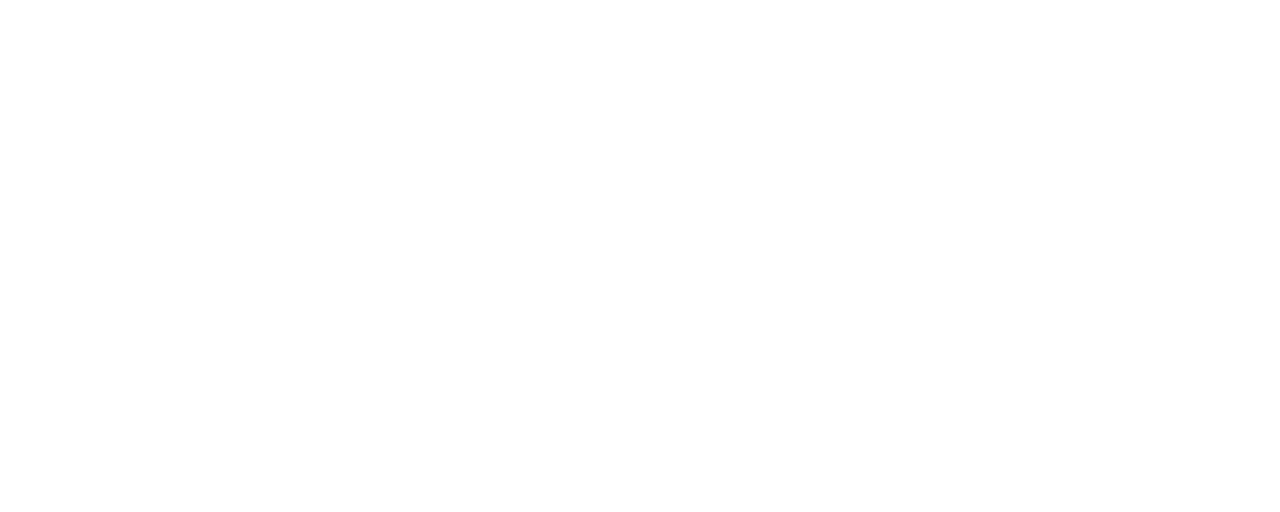
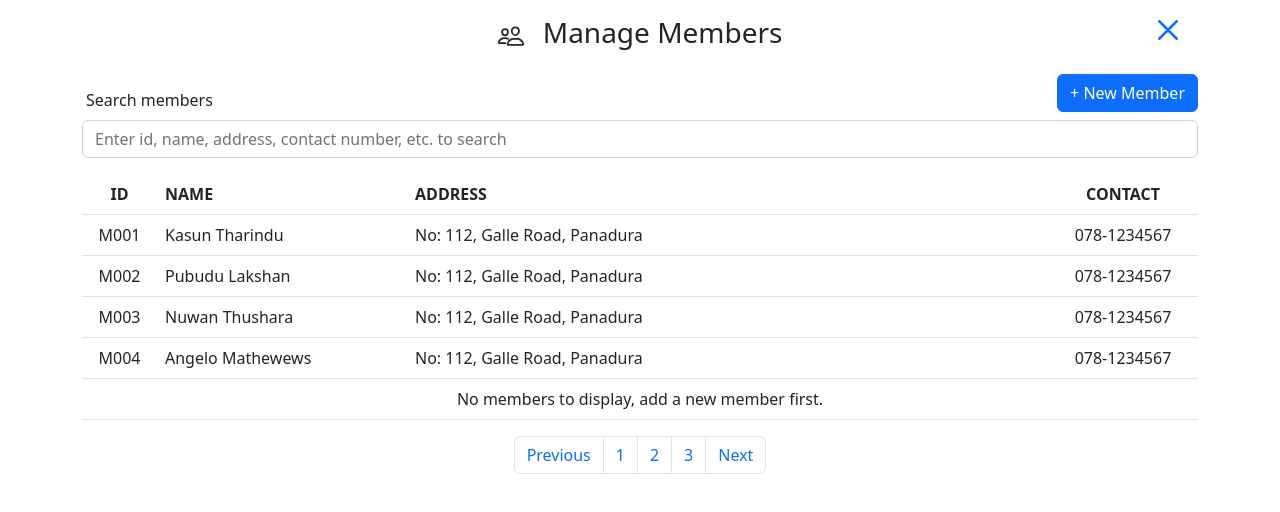
Before and after one commit to dasunrandil/library-management-system-fornt-end, a plain HTML site: page pages/manage-members.html in a window 1280 px wide. Drawn offline with nearby package versions, Linux system fonts and the light colour scheme; files that its build step writes are made by us from their sources.

Commit message:
Designing manage members UI

```diff
--- a/pages/manage-members.html
+++ b/pages/manage-members.html
@@ -0,0 +1,81 @@
+<!DOCTYPE html>
+<html lang="en">
+<head>
+    <meta charset="UTF-8">
+    <meta http-equiv="X-UA-Compatible" content="IE=edge">
+    <meta name="viewport" content="width=device-width, initial-scale=1.0">
+    <title>Document</title>
+    <link href="https://cdn.jsdelivr.net/npm/bootstrap@5.2.2/dist/css/bootstrap.min.css" rel="stylesheet" integrity="sha384-Zenh87qX5JnK2Jl0vWa8Ck2rdkQ2Bzep5IDxbcnCeuOxjzrPF/et3URy9Bv1WTRi" crossorigin="anonymous">
+    <link rel="stylesheet" href="../css/manage-members.css">
+    <script defer src="https://ajax.googleapis.com/ajax/libs/jquery/3.6.1/jquery.min.js"></script>
+    <script defer src="https://cdn.jsdelivr.net/npm/bootstrap@5.2.2/dist/js/bootstrap.bundle.min.js" integrity="sha384-OERcA2EqjJCMA+/3y+gxIOqMEjwtxJY7qPCqsdltbNJuaOe923+mo//f6V8Qbsw3" crossorigin="anonymous"></script>
+    <script defer type="module" src="https://unpkg.com/ionicons@5.5.2/dist/ionicons/ionicons.esm.js"></script>
+    <script defer nomodule src="https://unpkg.com/ionicons@5.5.2/dist/ionicons/ionicons.js"></script>
+    <script defer src="../js/manage-members.js"></script>
+</head>
+<body class="container-xl">
+    <header>
+        <h3 class="text-sm-center p-3"><ion-icon name="people-outline"></ion-icon> Manage Members</h3>
+        <a href="../index.html"><ion-icon name="close-outline"></ion-icon></a>
+    </header>
+    <main>
+        <div class="d-flex justify-content-between">
+            <div class="align-self-end px-1">Search members</div>
+            <button class="btn btn-primary">+ New Member</button>
+        </div>
+        <input type="text" class="form-control mt-2" placeholder="Enter id, name, address, contact number, etc. to search">
+        <table id="tbl-members" class="table table-hover mt-3">
+            <thead>
+                <tr>
+                    <th>ID</th>
+                    <th>NAME</th>
+                    <th>ADDRESS</th>
+                    <th>CONTACT</th>
+                </tr>
+            </thead>
+            <tbody>
+                <tr>
+                    <td>M001</td>
+                    <td>Kasun Tharindu</td>
+                    <td>No: 112, Galle Road, Panadura</td>
+                    <td>078-1234567</td>
+                </tr>
+                <tr>
+                    <td>M002</td>
+                    <td>Pubudu Lakshan</td>
+                    <td>No: 112, Galle Road, Panadura</td>
+                    <td>078-1234567</td>
+                </tr>
+                <tr>
+                    <td>M003</td>
+                    <td>Nuwan Thushara</td>
+                    <td>No: 112, Galle Road, Panadura</td>
+                    <td>078-1234567</td>
+                </tr>
+                <tr>
+                    <td>M004</td>
+                    <td>Angelo Mathewews</td>
+                    <td>No: 112, Galle Road, Panadura</td>
+                    <td>078-1234567</td>
+                </tr>
+            </tbody>
+            <tfoot>
+                <tr>
+                    <td colspan="4" class="text-center">
+                        No members to display, add a new member first.
+                    </td>
+                </tr>
+            </tfoot>
+        </table>
+        <nav class="d-flex justify-content-center">
+            <ul class="pagination">
+              <li class="page-item"><a class="page-link" href="#">Previous</a></li>
+              <li class="page-item"><a class="page-link" href="#">1</a></li>
+              <li class="page-item"><a class="page-link" href="#">2</a></li>
+              <li class="page-item"><a class="page-link" href="#">3</a></li>
+              <li class="page-item"><a class="page-link" href="#">Next</a></li>
+            </ul>
+          </nav>
+    </main>
+</body>
+</html>
--- a/scss/index.scss
+++ b/scss/index.scss
@@ -38,6 +38,7 @@ nav {
             background-color: rgba(128, 128, 128, 0.9);
             transition: top 500ms;
             color: white;
+
         }
 
         &:nth-child(even)::after{
@@ -60,6 +61,7 @@ nav {
             align-items: center;
             text-align: center;
             padding: 20px;
+            pointer-events: none;
         }
 
         &:nth-child(2)::after{
@@ -68,6 +70,7 @@ nav {
             justify-content: center;
             align-items: center;
             text-align: center;
+            pointer-events: none;
         }
 
         &:nth-child(3)::after{
@@ -76,6 +79,7 @@ nav {
             justify-content: center;
             align-items: center;
             text-align: center;
+            pointer-events: none;
         }
 
         &:nth-child(4)::after{
@@ -84,6 +88,7 @@ nav {
             justify-content: center;
             align-items: center;
             text-align: center;
+            pointer-events: none;
         }
 
         a{
--- a/scss/manage-members.scss
+++ b/scss/manage-members.scss
@@ -0,0 +1,35 @@
+header{
+    position: relative;
+    h3 {
+        ion-icon{
+            vertical-align: middle;
+            padding-right: 10px;
+        }
+    }
+
+    a{
+        position: absolute;
+        right: 10px;
+        top: 5px;
+        font-size: 2.5rem;
+    }
+}
+
+#tbl-members{
+    th:first-child,
+    tbody td:first-child{
+        width: 75px;
+        text-align: center;
+    }
+
+    th:nth-child(2),
+    tbody td:nth-child(2){
+        width: 250px;
+    }
+
+    th:last-child,
+    tbody td:last-child{
+        width: 150px;
+        text-align: center;
+    }
+}
```
Also changed, not shown: index.html (+1 -1 lines), scss/style.scss (deleted).
